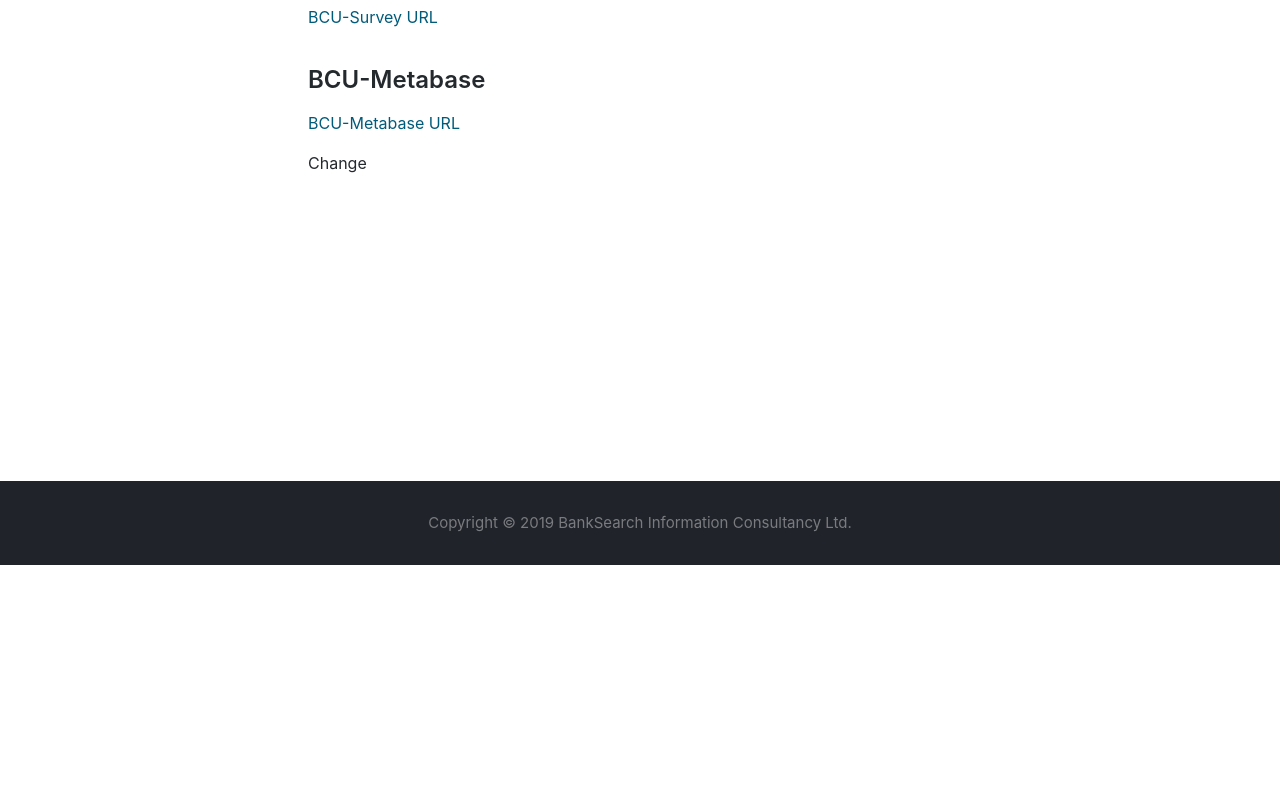
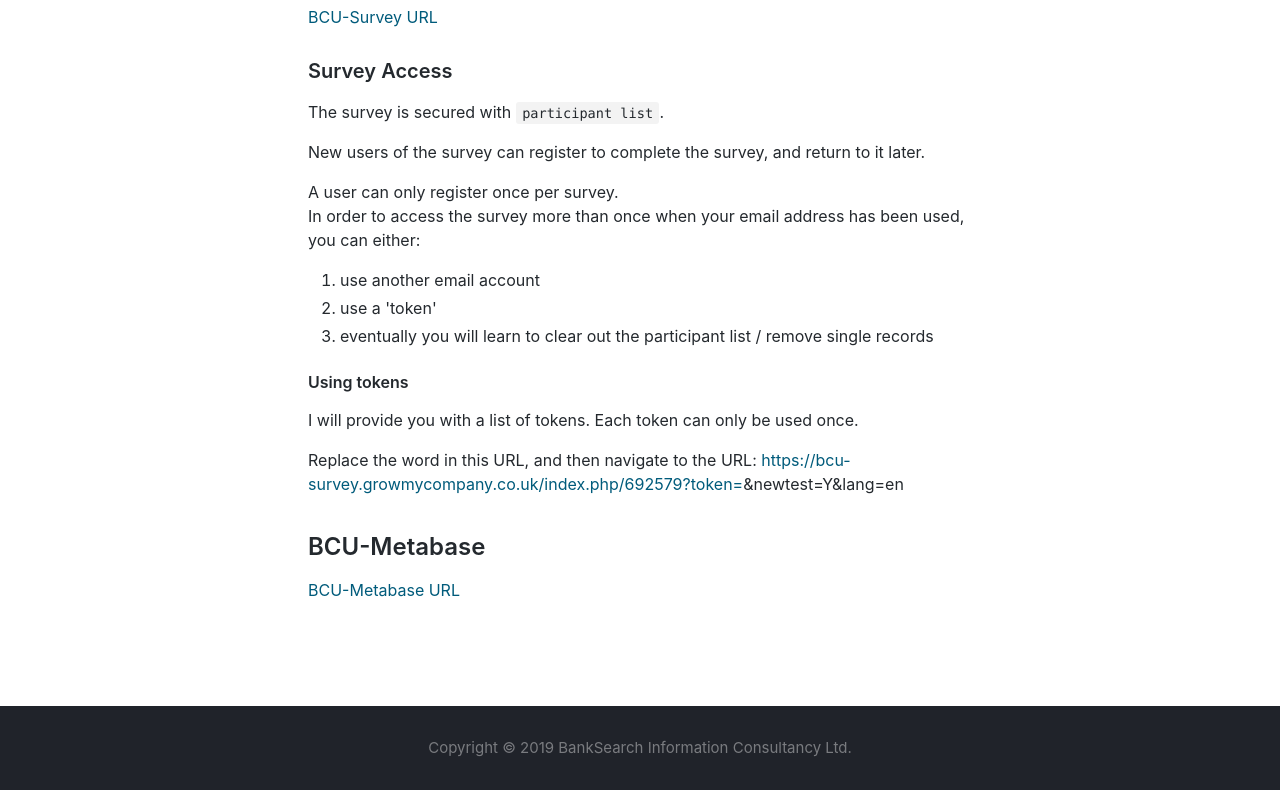
Before and after one commit to msdcanderson/bcu, a plain HTML site: page bcu-docs/website/build/bcu/docs/overview.html in a window 1280 px wide. Shown: the part 319-1109 px from the top of the page. Before the commit the page ends 884 px from the top, so only its background shows below. Drawn offline with nearby package versions, Linux system fonts and the light colour scheme.

Commit message:
update readme

```diff
--- a/bcu-docs/website/build/bcu/docs/overview.html
+++ b/bcu-docs/website/build/bcu/docs/overview.html
@@ -53,7 +53,20 @@
         </script></nav></div><div class="container mainContainer"><div class="wrapper"><div class="post"><header class="postHeader"><h1 class="postHeaderTitle">Overview BCU Data Collection</h1></header><article><div><span><h1><a class="anchor" aria-hidden="true" id="overview"></a><a href="#overview" aria-hidden="true" class="hash-link"><svg class="hash-link-icon" aria-hidden="true" height="16" version="1.1" viewBox="0 0 16 16" width="16"><path fill-rule="evenodd" d="M4 9h1v1H4c-1.5 0-3-1.69-3-3.5S2.55 3 4 3h4c1.45 0 3 1.69 3 3.5 0 1.41-.91 2.72-2 3.25V8.59c.58-.45 1-1.27 1-2.09C10 5.22 8.98 4 8 4H4c-.98 0-2 1.22-2 2.5S3 9 4 9zm9-3h-1v1h1c1 0 2 1.22 2 2.5S13.98 12 13 12H9c-.98 0-2-1.22-2-2.5 0-.83.42-1.64 1-2.09V6.25c-1.09.53-2 1.84-2 3.25C6 11.31 7.55 13 9 13h4c1.45 0 3-1.69 3-3.5S14.5 6 13 6z"></path></svg></a>Overview</h1>
 <h2><a class="anchor" aria-hidden="true" id="bcu-survey"></a><a href="#bcu-survey" aria-hidden="true" class="hash-link"><svg class="hash-link-icon" aria-hidden="true" height="16" version="1.1" viewBox="0 0 16 16" width="16"><path fill-rule="evenodd" d="M4 9h1v1H4c-1.5 0-3-1.69-3-3.5S2.55 3 4 3h4c1.45 0 3 1.69 3 3.5 0 1.41-.91 2.72-2 3.25V8.59c.58-.45 1-1.27 1-2.09C10 5.22 8.98 4 8 4H4c-.98 0-2 1.22-2 2.5S3 9 4 9zm9-3h-1v1h1c1 0 2 1.22 2 2.5S13.98 12 13 12H9c-.98 0-2-1.22-2-2.5 0-.83.42-1.64 1-2.09V6.25c-1.09.53-2 1.84-2 3.25C6 11.31 7.55 13 9 13h4c1.45 0 3-1.69 3-3.5S14.5 6 13 6z"></path></svg></a>BCU-Survey</h2>
 <p><a href="https://bcu-survey.growmycompany.co.uk">BCU-Survey URL</a></p>
+<h3><a class="anchor" aria-hidden="true" id="survey-access"></a><a href="#survey-access" aria-hidden="true" class="hash-link"><svg class="hash-link-icon" aria-hidden="true" height="16" version="1.1" viewBox="0 0 16 16" width="16"><path fill-rule="evenodd" d="M4 9h1v1H4c-1.5 0-3-1.69-3-3.5S2.55 3 4 3h4c1.45 0 3 1.69 3 3.5 0 1.41-.91 2.72-2 3.25V8.59c.58-.45 1-1.27 1-2.09C10 5.22 8.98 4 8 4H4c-.98 0-2 1.22-2 2.5S3 9 4 9zm9-3h-1v1h1c1 0 2 1.22 2 2.5S13.98 12 13 12H9c-.98 0-2-1.22-2-2.5 0-.83.42-1.64 1-2.09V6.25c-1.09.53-2 1.84-2 3.25C6 11.31 7.55 13 9 13h4c1.45 0 3-1.69 3-3.5S14.5 6 13 6z"></path></svg></a>Survey Access</h3>
+<p>The survey is secured with <code>participant list</code>.</p>
+<p>New users of the survey can register to complete the survey, and return to it later.</p>
+<p>A user can only register once per survey.<br>
+In order to access the survey more than once when your email address has been used, you can either:</p>
+<ol>
+<li>use another email account</li>
+<li>use a 'token'</li>
+<li>eventually you will learn to clear out the participant list / remove single records</li>
+</ol>
+<h4><a class="anchor" aria-hidden="true" id="using-tokens"></a><a href="#using-tokens" aria-hidden="true" class="hash-link"><svg class="hash-link-icon" aria-hidden="true" height="16" version="1.1" viewBox="0 0 16 16" width="16"><path fill-rule="evenodd" d="M4 9h1v1H4c-1.5 0-3-1.69-3-3.5S2.55 3 4 3h4c1.45 0 3 1.69 3 3.5 0 1.41-.91 2.72-2 3.25V8.59c.58-.45 1-1.27 1-2.09C10 5.22 8.98 4 8 4H4c-.98 0-2 1.22-2 2.5S3 9 4 9zm9-3h-1v1h1c1 0 2 1.22 2 2.5S13.98 12 13 12H9c-.98 0-2-1.22-2-2.5 0-.83.42-1.64 1-2.09V6.25c-1.09.53-2 1.84-2 3.25C6 11.31 7.55 13 9 13h4c1.45 0 3-1.69 3-3.5S14.5 6 13 6z"></path></svg></a>Using tokens</h4>
+<p>I will provide you with a list of tokens. Each token can only be used once.</p>
+<p>Replace the word <your token here> in this URL, and then navigate to the URL:
+<a href="https://bcu-survey.growmycompany.co.uk/index.php/692579?token=">https://bcu-survey.growmycompany.co.uk/index.php/692579?token=</a><your token here>&amp;newtest=Y&amp;lang=en</p>
 <h2><a class="anchor" aria-hidden="true" id="bcu-metabase"></a><a href="#bcu-metabase" aria-hidden="true" class="hash-link"><svg class="hash-link-icon" aria-hidden="true" height="16" version="1.1" viewBox="0 0 16 16" width="16"><path fill-rule="evenodd" d="M4 9h1v1H4c-1.5 0-3-1.69-3-3.5S2.55 3 4 3h4c1.45 0 3 1.69 3 3.5 0 1.41-.91 2.72-2 3.25V8.59c.58-.45 1-1.27 1-2.09C10 5.22 8.98 4 8 4H4c-.98 0-2 1.22-2 2.5S3 9 4 9zm9-3h-1v1h1c1 0 2 1.22 2 2.5S13.98 12 13 12H9c-.98 0-2-1.22-2-2.5 0-.83.42-1.64 1-2.09V6.25c-1.09.53-2 1.84-2 3.25C6 11.31 7.55 13 9 13h4c1.45 0 3-1.69 3-3.5S14.5 6 13 6z"></path></svg></a>BCU-Metabase</h2>
 <p><a href="https://bcu-metabase.growmycompany.co.uk">BCU-Metabase URL</a></p>
-<p>Change</p>
-</span></div></article></div><div class="docs-prevnext"></div></div></div><nav class="onPageNav"><ul class="toc-headings"><li><a href="#bcu-survey">BCU-Survey</a></li><li><a href="#bcu-metabase">BCU-Metabase</a></li></ul></nav></div><footer class="nav-footer" id="footer"><a href="https://www.banksearch-consultancy.com/" target="_blank" class="banksearchHome"><section class="copyright">Copyright © 2019 BankSearch Information Consultancy Ltd.</section></a></footer></div></body></html>
+</span></div></article></div><div class="docs-prevnext"></div></div></div><nav class="onPageNav"><ul class="toc-headings"><li><a href="#bcu-survey">BCU-Survey</a><ul class="toc-headings"><li><a href="#survey-access">Survey Access</a></li></ul></li><li><a href="#bcu-metabase">BCU-Metabase</a></li></ul></nav></div><footer class="nav-footer" id="footer"><a href="https://www.banksearch-consultancy.com/" target="_blank" class="banksearchHome"><section class="copyright">Copyright © 2019 BankSearch Information Consultancy Ltd.</section></a></footer></div></body></html>
```
Also changed, not shown: bcu-docs/website/build/bcu/docs/overview/index.html (+15 -2 lines), bcu-docs/readme.md, 1 other file.
